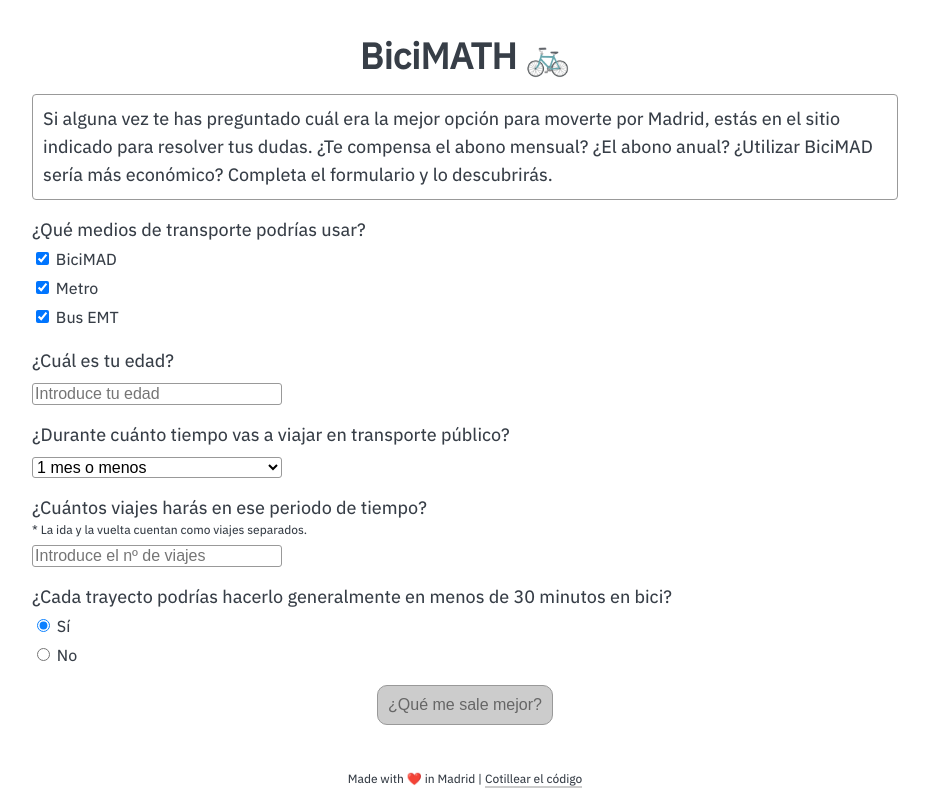
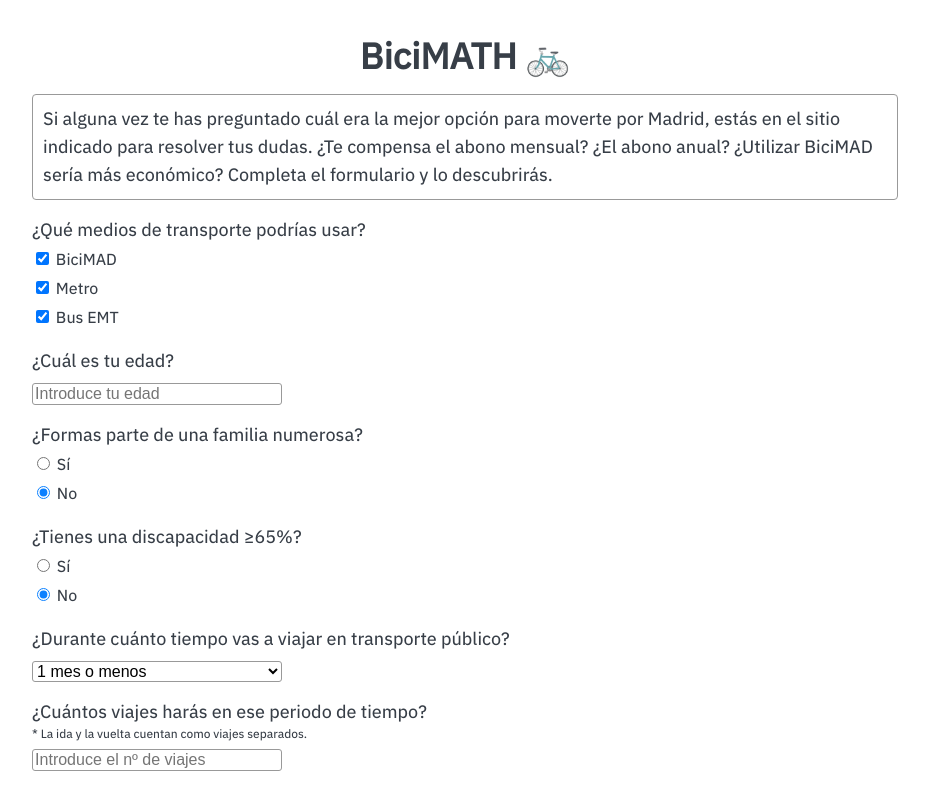
Before and after one commit to clara-jr/bicimath, a Vue app: page / in a window 1280 px wide. Shown: the top 791 px of the page, without its empty margins (175-1104 px from the left). Built offline with nearby package versions, Linux system fonts and the light colour scheme.

Commit message:
feat: add large-families and disabilities discounts

```diff
--- a/src/App.vue
+++ b/src/App.vue
@@ -11,7 +11,10 @@
       result: null,
       useBiciMAD: true,
       useBus: true,
-      useMetro: true
+      useMetro: true,
+      largeFamily: false,
+      largeFamilyType: null,
+      disability: false
     }
   },
   computed: {
@@ -20,32 +23,49 @@
         !this.age ||
         !this.travelRange ||
         !this.tripsByMonth ||
-        (!this.useBus && !this.useMetro && !this.useBiciMAD)
+        (!this.useBus && !this.useMetro && !this.useBiciMAD) ||
+        (this.largeFamily && !this.largeFamilyType)
       )
     }
   },
   methods: {
     getResult() {
+      const applyDiscounts = (price) => {
+        const trunc = (number, digits = 0) => {
+          let string = number.toString()
+          const firstDecimalPosition = string.indexOf('.') + 1
+          string = string.substr(0, firstDecimalPosition + digits)
+          return Number(string)
+        }
+        if (this.largeFamily)
+          price = trunc((1 - prices.largeFamily[this.largeFamilyType]) * price, 1)
+        if (this.disability) price = trunc((1 - prices.disability) * price, 1)
+        return price
+      }
+
       // Abono mensual CRTM
-      const monthlyEMT =
+      let monthlyEMT =
         this.age < 26
           ? prices.monthlyEMTUnder26
           : this.age > 65
           ? prices.monthlyEMTOver65
           : prices.monthlyEMT
+      monthlyEMT = applyDiscounts(monthlyEMT)
       const payByMonthEMT = Math.round(monthlyEMT * this.travelRange * 10) / 10
 
       // Abono anual CRTM
-      const yearlyEMT =
+      let yearlyEMT =
         this.age < 26
           ? prices.yearlyEMTUnder26
           : this.age > 65
           ? prices.yearlyEMTOver65
           : prices.yearlyEMT
+      yearlyEMT = applyDiscounts(yearlyEMT)
       const payByYearEMT = Math.round(yearlyEMT * 10) / 10
 
       // Billete 10 viajes CRTM
-      const tenTripsEMT = prices.tenTripsEMT
+      let tenTripsEMT = prices.tenTripsEMT
+      tenTripsEMT = applyDiscounts(tenTripsEMT)
       const numberOfTenTripsTicketsEMT = Math.ceil((this.tripsByMonth * this.travelRange) / 10)
       const payByTripEMT = Math.round(tenTripsEMT * numberOfTenTripsTicketsEMT * 10) / 10
 
@@ -124,6 +144,7 @@
         el sitio indicado para resolver tus dudas. ¿Te compensa el abono mensual? ¿El abono anual?
         ¿Utilizar BiciMAD sería más económico? Completa el formulario y lo descubrirás.
       </p>
+
       <div class="input-group">
         <label for="transportType">{{ '¿Qué medios de transporte podrías usar?' }}</label>
         <p class="radio">
@@ -157,6 +178,7 @@
           />{{ ' Bus EMT' }}
         </p>
       </div>
+
       <div class="input-group">
         <label for="age">¿Cuál es tu edad?</label>
         <input
@@ -167,6 +189,47 @@
           placeholder="Introduce tu edad"
           required
         />
+      </div>
+
+      <div class="input-group" v-if="useMetro || useBus">
+        <label for="largeFamily">{{ '¿Formas parte de una familia numerosa?' }}</label>
+
+        <p class="radio">
+          <input type="radio" v-model="largeFamily" :value="true" name="largeFamily" />{{ ' Sí' }}
+        </p>
+        <p class="radio">
+          <input type="radio" v-model="largeFamily" :value="false" name="notLargeFamily" />{{
+            ' No'
+          }}
+        </p>
+      </div>
+
+      <div class="input-group" v-if="(useMetro || useBus) && largeFamily">
+        <label for="largeFamily">{{ '¿Es familia numerosa general o especial?' }}</label>
+
+        <p class="radio">
+          <input type="radio" v-model="largeFamilyType" value="general" name="general" />{{
+            ' General'
+          }}
+        </p>
+        <p class="radio">
+          <input type="radio" v-model="largeFamilyType" value="special" name="special" />{{
+            ' Especial'
+          }}
+        </p>
+      </div>
+
+      <div class="input-group" v-if="useMetro || useBus">
+        <label for="largeFamily">{{ '¿Tienes una discapacidad ≥65%?' }}</label>
+
+        <p class="radio">
+          <input type="radio" v-model="disability" value="true" name="withDisability" />{{ ' Sí' }}
+        </p>
+        <p class="radio">
+          <input type="radio" v-model="disability" value="false" name="withoutDisability" />{{
+            ' No'
+          }}
+        </p>
       </div>
 
       <div class="input-group">
--- a/src/prices.js
+++ b/src/prices.js
@@ -15,7 +15,10 @@
   tenTripsEMT: 6.1,
   // Conditions
   doesYearlyEMTExist: new Date() >= new Date('01/01/2024'),
-  isBiciMADFree: new Date() < new Date('01/02/2024')
+  isBiciMADFree: new Date() < new Date('01/02/2024'),
+  // Discounts CRTM (%)
+  disability: 0.2,
+  largeFamily: { general: 0.2, special: 0.5 }
 }
 
 export default prices
```
